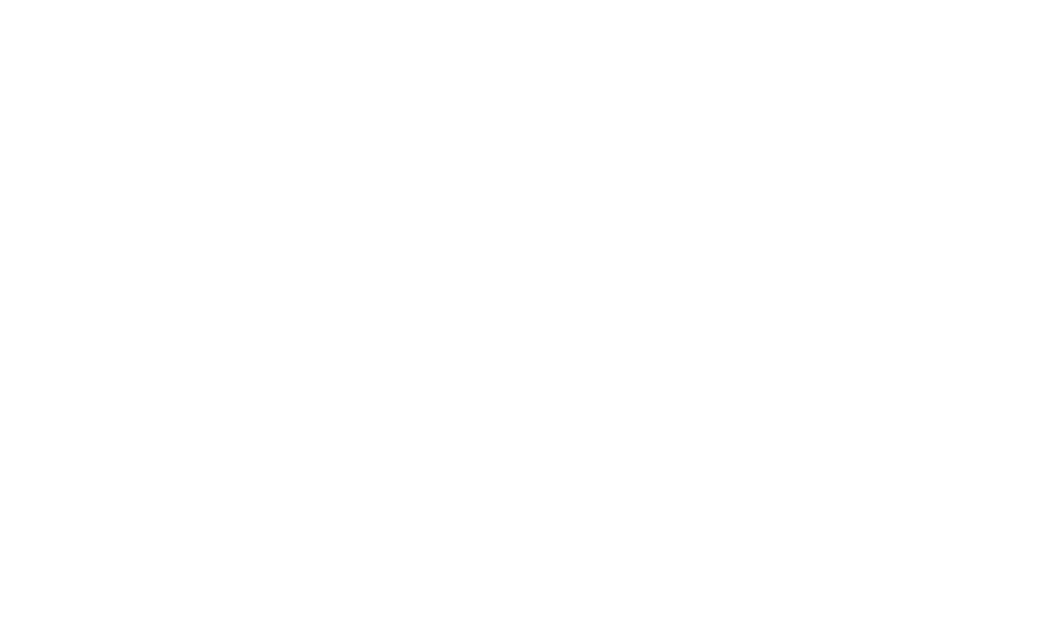
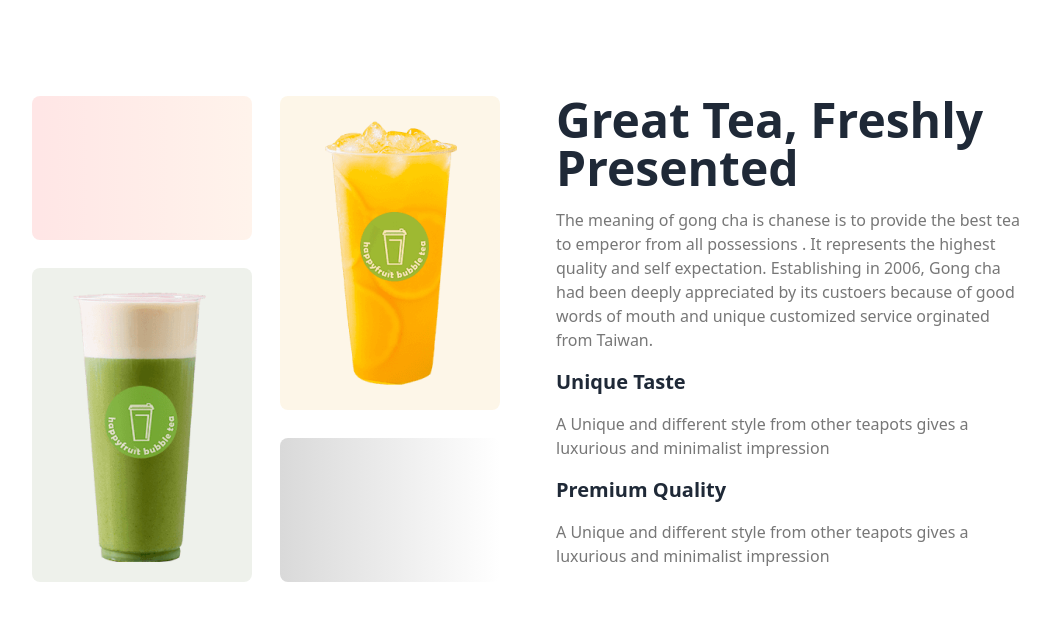
Before and after one commit to RafikulIslamHriday/Tea-House-b8, a plain HTML site: page index.html in a window 1280 px wide. Shown: the whole page, without its empty margins (112-1162 px from the left). Drawn offline with nearby package versions, Linux system fonts and the light colour scheme.

Commit message:
added grate section

```diff
--- a/index.html
+++ b/index.html
@@ -5,9 +5,12 @@
     <meta name="viewport" content="width=device-width, initial-scale=1.0" />
     <title>Tea House</title>
     <!-- google font -->
-    <link rel="preconnect" href="https://fonts.googleapis.com">
-<link rel="preconnect" href="https://fonts.gstatic.com" crossorigin>
-<link href="https://fonts.googleapis.com/css2?family=Manrope:wght@400;500;600;700;800&display=swap" rel="stylesheet">
+    <link rel="preconnect" href="https://fonts.googleapis.com" />
+    <link rel="preconnect" href="https://fonts.gstatic.com" crossorigin />
+    <link
+      href="https://fonts.googleapis.com/css2?family=Manrope:wght@400;500;600;700;800&display=swap"
+      rel="stylesheet"
+    />
     <!-- tailwind and daisy ui link -->
     <link
       href="https://cdn.jsdelivr.net/npm/daisyui@3.3.1/dist/full.css"
@@ -17,8 +20,8 @@
     <script src="https://cdn.tailwindcss.com"></script>
 
     <style>
-        .font-manrope{
-            font-family: 'Manrope', sans-serif;
+      .font-manrope {
+        font-family: "Manrope", sans-serif;
       }
     </style>
     <script>
@@ -26,13 +29,53 @@
         theme: {
           extend: {
             colors: {
-                clifford: '#da373d',
-              }
-            }
-          }
-        }
+              clifford: "#da373d",
+            },
+          },
+        },
+      };
     </script>
-
   </head>
-  <body></body>
+  <body class="container mx-auto">
+    <!--grate tea  section -->
+    <section class="my-24 px-36 flex flex-col md:flex-row gap-14">
+      <div class="flex-1 grid grid-cols-1 md:grid-cols-2 gap-7">
+        <div
+          class="h-36 opacity-10 rounded-lg bg-gradient-to-r from-[rgba(255,0,0,1)] to-[rgba(255,137,56,1)]"
+        ></div>
+        <div class="row-span-2 rounded-lg py-5 bg-[rgba(230,166,35,0.10)] flex justify-center items-center">
+          <img src="./images/fresh-1.png" alt="" srcset="" class="" />
+        </div>
+        <div class="row-span-2 rounded-lg p-5 bg-[rgba(87,118,57,0.10)] flex justify-center items-center">
+          <img src="./images/fresh-2.png" alt="" srcset="" />
+        </div>
+        <div
+          class="h-36 rounded-lg bg-gradient-to-r from-[rgba(217,217,217,1)] to-[rgba(255,255,255,1)]"
+        ></div>
+      </div>
+      <div class="space-y-4 flex-1">
+        <h2 class="text-5xl font-extrabold">
+          Great Tea, Freshly <br />
+          Presented
+        </h2>
+        <p class="font-medium text-[#777]">
+          The meaning of gong cha is chanese is to provide the best tea to
+          emperor from all possessions . It represents the highest quality and
+          self expectation. Establishing in 2006, Gong cha had been deeply
+          appreciated by its custoers because of good words of mouth and unique
+          customized service orginated from Taiwan.
+        </p>
+        <h4 class="text-xl font-extrabold mt-4">Unique Taste</h4>
+        <p class="font-medium text-[#777]">
+          A Unique and different style from other teapots gives a luxurious and
+          minimalist impression
+        </p>
+        <h4 class="text-xl font-extrabold mt-4">Premium Quality</h4>
+        <p class="font-medium text-[#777]">
+          A Unique and different style from other teapots gives a luxurious and
+          minimalist impression
+        </p>
+      </div>
+    </section>
+  </body>
 </html>
```
Lines whose indentation alone changed are shown as unchanged.
